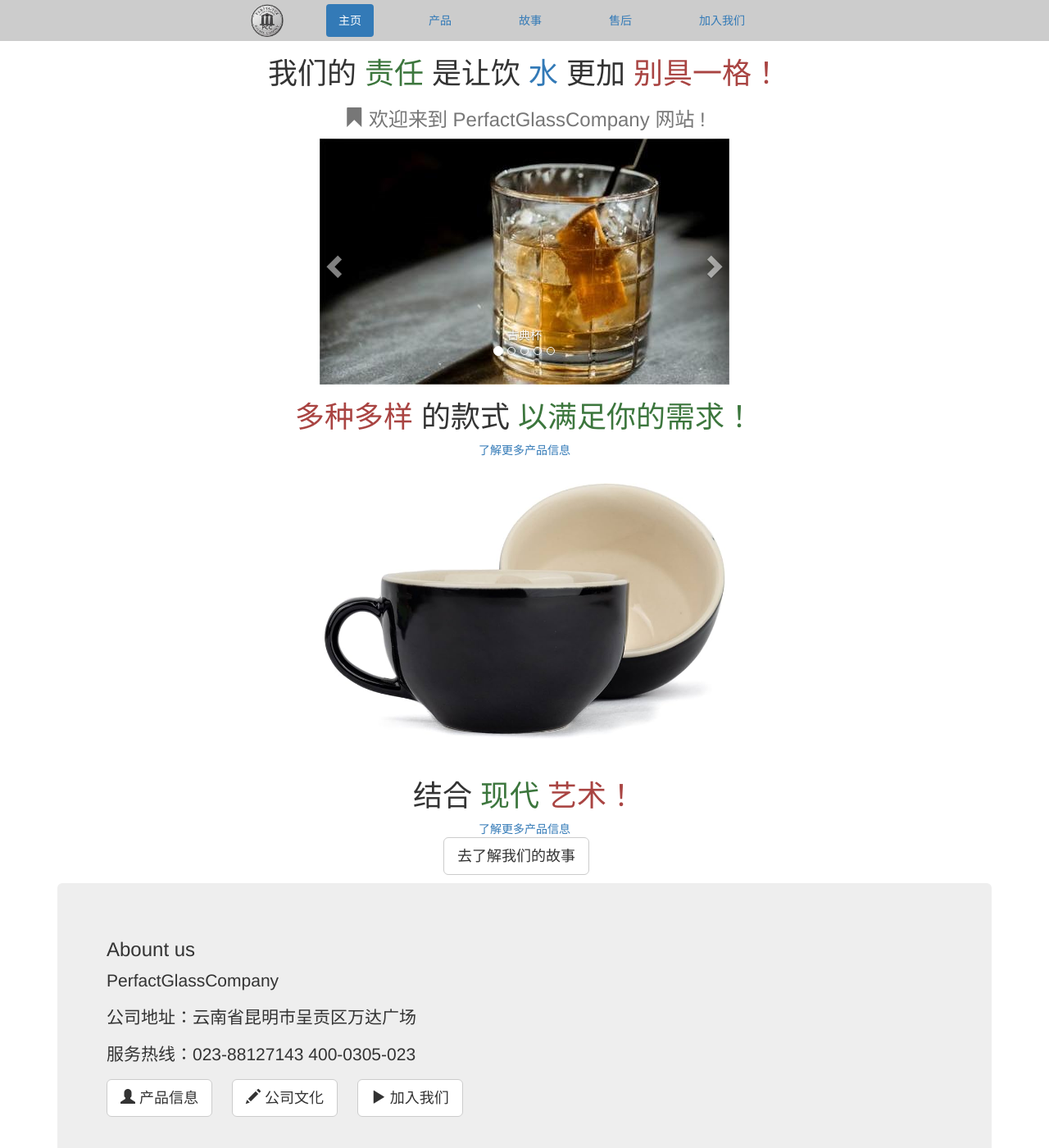
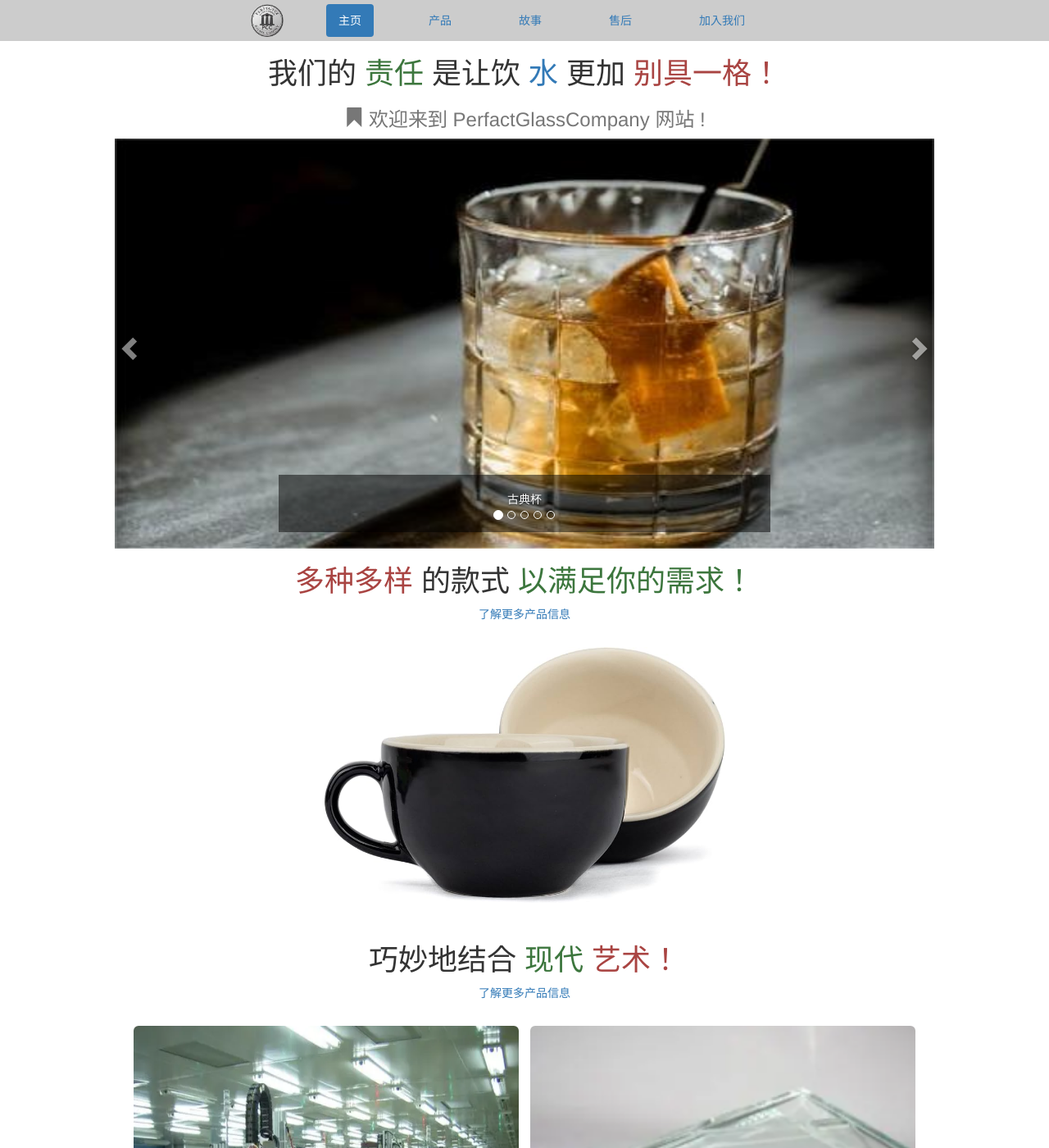
Before and after one commit to PerfectGlassCompany/PerfectGlassCompany.github.io, a Jekyll site: the page built from index.html, in a window 1280 px wide and 1400 px high. Shown: the whole window at 82% size. Built offline with Jekyll 4.4.1, drawn with Linux system fonts in a browser that asks for light colours; nearby versions of some CDN libraries; some of the changed text lies outside the part shown.

Commit message:
SunJiangLi

```diff
--- a/JoinUs.html
+++ b/JoinUs.html
@@ -1,5 +1,5 @@
 ---
-title: Resume
+title: JoinUs
 ---
 <!-- 招聘信内容 -->
 <div class="container mt-5">
--- a/Story.html
+++ b/Story.html
@@ -1,5 +1,5 @@
 ---
-title: Blog
+title: Story
 ---
 <!-- 企业文化介绍 -->
 <div class="container mt-5 text-center">
--- a/_sass/main.scss
+++ b/_sass/main.scss
@@ -31,14 +31,15 @@ body {
 
 /* 添加到你的CSS文件 */
 #myCarousel {
-  width: 500px; /* 设置轮播的固定宽度 */
-  margin: 0 auto; /* 水平居中对齐 */
+  width: 100%; /* 设置轮播的宽度为100% */
+  width: 1000px; /* 设置轮播的最大宽度 */
+  height: 500px; /* 使高度自动调整 */
+  margin: auto; /* 使轮播居中 */
 }
 
-.carousel-inner .item img {
-  width: 100%;
-  height: 300px;
-  transition: transform 0.5s ease; /* 添加平滑过渡效果 */
+.carousel-caption {
+  background-color: rgba(0, 0, 0, 0.5); /* 添加半透明背景 */
+  padding: 10px; /* 添加内边距 */
 }
 
 .carousel-inner .item img:hover {
--- a/index.html
+++ b/index.html
@@ -1,12 +1,17 @@
 ---
 title: Home
 ---
+ <!-- 首标题 -->
 <h1 class="text-center" style="white-space: nowrap;">
     我们的 <span class="text-success">责任</span> 是让饮 <span class="text-primary">水</span> 更加 <span class="text-danger">别具一格！</span>
 </h1>
 
-<h3 class="text-center text-muted"><span class="glyphicon glyphicon-bookmark"></span> 欢迎来到 PerfactGlassCompany 网站 !</code></h3>
+ <!-- 副标题 -->
+<h3 class="text-center text-muted"><span class="glyphicon glyphicon-bookmark"></span> 欢迎来到 PerfactGlassCompany 网站 !</code>
 
+</h3>
+
+ <!-- 轮播组件 -->
 <div id="myCarousel" class="carousel slide">
     <!-- 轮播（Carousel）指标 -->
     <ol class="carousel-indicators">
@@ -21,25 +26,25 @@ title: Home
     <div class="carousel-inner">
         <div class="item active">
             <a href="product/old-fashioned.html">
-                <img src="assets/css/images/B1.jpg" class="img-fluid" alt="玻璃杯1" style="width: 500px; height: 300px;">
+                <img src="assets/css/images/B1.jpg" class="img-fluid" alt="玻璃杯1" style="width: 1000px; height: 500px;">
             </a>
             <div class="carousel-caption">古典杯</div>
         </div>
         <div class="item">
             <a href="product/champagne-glass.html">
-                <img src="assets/css/images/B5.jpg" class="img-fluid" alt="玻璃杯2" style="width: 500px; height: 300px;">
+                <img src="assets/css/images/B5.jpg" class="img-fluid" alt="玻璃杯2" style="width: 1000px; height: 500px;">
             </a>
             <div class="carousel-caption">香槟杯</div>
         </div>
         <div class="item">
             <a href="product/red-wine-glass.html">
-                <img src="assets/css/images/C1.jpg" class="img-fluid" alt="玻璃杯3" style="width: 500px; height: 300px;">
+                <img src="assets/css/images/C1.jpg" class="img-fluid" alt="玻璃杯3" style="width: 1000px; height: 500px;">
             </a>
             <div class="carousel-caption">红葡萄酒杯</div>
         </div>
         <div class="item">
             <a href="product/highball-glass.html">
-                <img src="assets/css/images/c2.jpg" class="img-fluid" alt="玻璃杯3" style="width: 500px; height: 300px;">
+                <img src="assets/css/images/c2.jpg" class="img-fluid" alt="玻璃杯3" style="width: 1000px; height: 500px;">
             </a>
             <div class="carousel-caption">海波杯</div>
         </div>
@@ -60,6 +65,8 @@ title: Home
             <span class="sr-only">Next</span>
         </a>
 </div>
+
+ <!-- 轮播脚本 -->
 <script>
 $(function(){
         // 初始化轮播
@@ -91,7 +98,7 @@ $(function(){
     });
 </script>
 
-
+ <!-- 正文信息 -->
 <div class="text-center">
     <h1 class="text-center" style="white-space: nowrap;">
         <span class="text-danger">多种多样</span> 的款式 <span class="text-success">以满足你的需求！</span>
@@ -101,20 +108,37 @@ $(function(){
         <img src="assets/css/images/cup2.jpg" class="img-rounded" style="width: 50%; height: auto;">
     </div>
     <h1 class="text-center" style="white-space: nowrap;">
-        结合 <span class="text-success">现代</span> <span class="text-danger">艺术！</span>
+        巧妙地结合 <span class="text-success">现代</span> <span class="text-danger">艺术！</span>
     </h1>
     <a href="/products.html">了解更多产品信息</a>
+    <div class="panel-body" style="padding: 30px 150px; display: flex; justify-content: space-between;">
+        <img src="assets/css/images/machine1.png" class="img-rounded" style="width: 48%; height: auto;">
+        <img src="assets/css/images/machine2.png" class="img-rounded" style="width: 48%; height: auto;">
+    </div>
+    <h1 class="text-center" style="white-space: nowrap;">
+       现代化的生产流水线
+    </h1>
+    <a href="/Story.html">了解我们的故事</a>
 
-    <h2 class="text-center" style="max-width: 1200px; white-space: normal; font-size: 70px;text-align: center;margin: 0 auto;">
+    <div class="panel-body" style="padding: 30px 150px;">
+        <img src="assets/css/images/Page1/protect.jpg" class="img-rounded" style="width: 400; height: 200;">
+    </div>
+    <h1 class="text-center" style="white-space: nowrap;">
+        向消费者提供 <span class="text-success">安心</span> 保障
+    </h1>
+    <a href="/Commitment.html">申请保障</a>
 
-    </h2>
-    <a class="btn btn-default btn-lg" href="/about.html" role="button" style="margin-right: 20px;">去了解我们的故事</a>
+    <div class="panel-body" style="padding: 30px 150px;">
+        <img src="assets/css/images/Page1/want.jpeg" class="img-rounded" style="width: 1000; height: 500;">
+    </div>
+    <h1 class="text-center" style="white-space: nowrap;">
+        广纳 <span class="text-success">天下</span> <span class="text-danger">才士！</span>
+    </h1>
+    <a href="/JoinUs.html">加入我们</a>
+
 </div>
 
-<p> </p>
-<p> </p>
-<p> </p>
-
+ <!-- 网页后缀 -->
 <div class="container">
     <div class="jumbotron">
         <h3>Abount us</h3>
@@ -129,9 +153,10 @@ $(function(){
     </div>
  </div>
 
+<!-- 进度条 -->
  <div class="progress">
     <div class="progress-bar" role="progressbar" aria-valuenow="60"
     aria-valuemin="0" aria-valuemax="100" style="width:70%">
       不断突破！60%
     </div>
-  </div>
+</div>
--- a/products.html
+++ b/products.html
@@ -1,5 +1,5 @@
 ---
-title: About
+title: Products
 ---
  <!-- 产品介绍 -->
 <div class="container mt-5">
```
Also changed, not shown: assets/css/images/Page1/protect.jpg (added), assets/css/images/Page1/want.jpeg (added).
